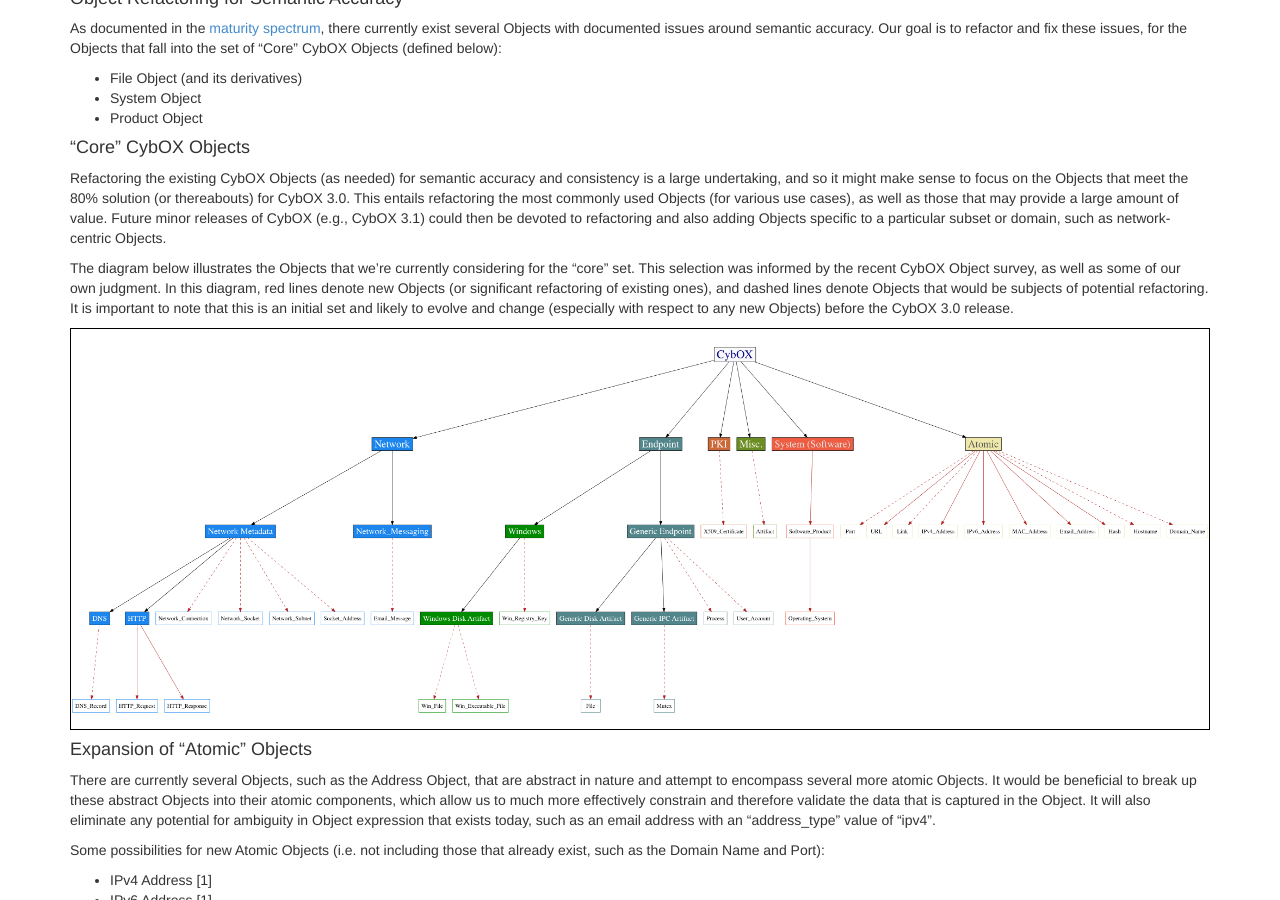
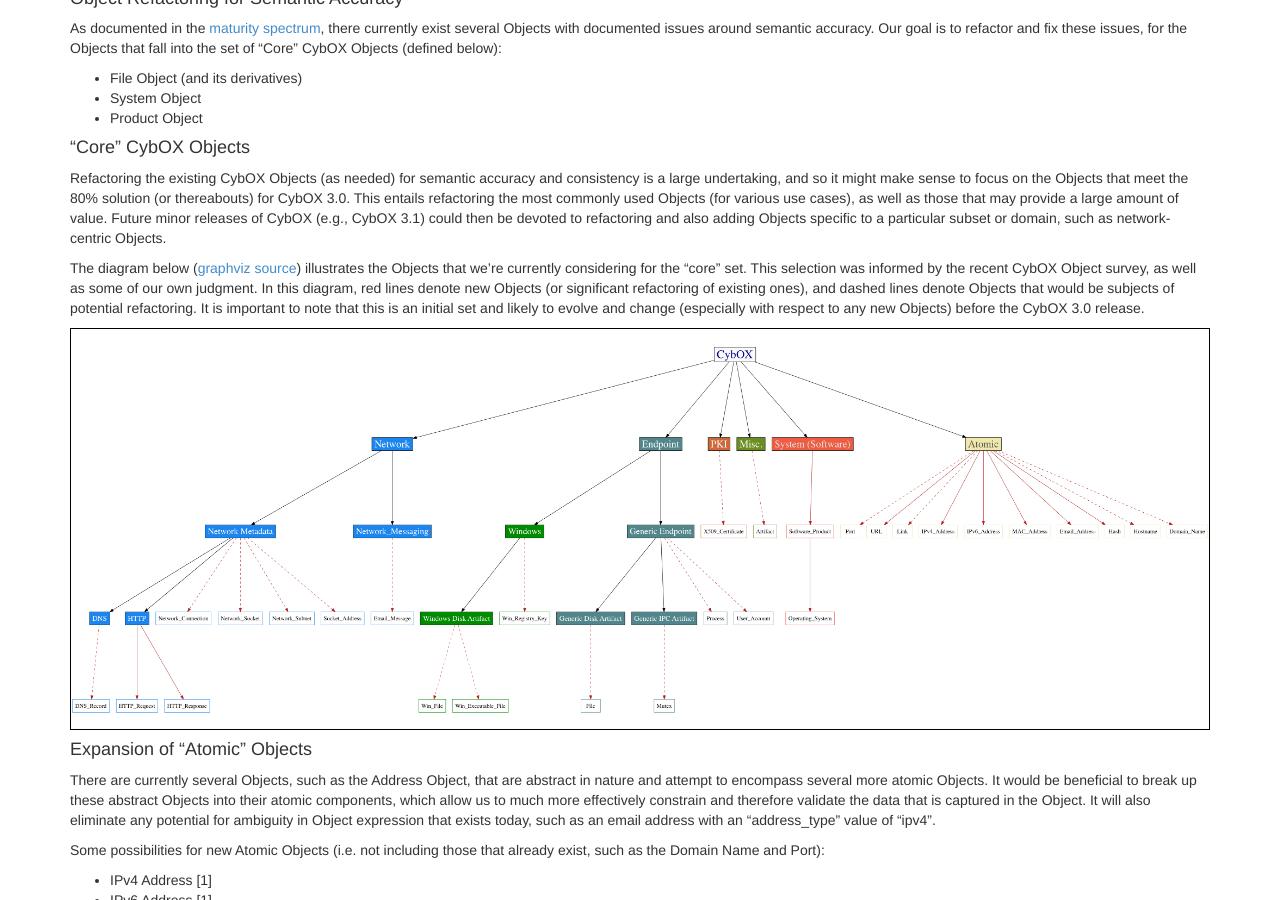
Before and after one commit to CybOXProject/cyboxproject.github.io, a Jekyll site: the page built from cybox3.0/index.md, in a window 1280 px wide and 900 px high, scrolled down 369 px. Built offline with Jekyll 4.4.1, drawn with Linux system fonts in a browser that asks for light colours; Markdown is read by kramdown in place of the engine named in the settings.

Commit message:
Added GraphViz source and link

```diff
--- a/cybox3.0/index.md
+++ b/cybox3.0/index.md
@@ -23,7 +23,7 @@
 #### "Core" CybOX Objects
 Refactoring the existing CybOX Objects (as needed) for semantic accuracy and consistency is a large undertaking, and so it might make sense to focus on the Objects that meet the 80% solution (or thereabouts) for CybOX 3.0. This entails refactoring the most commonly used Objects (for various use cases), as well as those that may provide a large amount of value. Future minor releases of CybOX (e.g., CybOX 3.1) could then be devoted to refactoring and also adding Objects specific to a particular subset or domain, such as network-centric Objects.
 
-The diagram below illustrates the Objects that we're currently considering for the "core" set. This selection was informed by the recent CybOX Object survey, as well as some of our own judgment. In this diagram, red lines denote new Objects (or significant refactoring of existing ones), and dashed lines denote Objects that would be subjects of potential refactoring. It is important to note that this is an initial set and likely to evolve and change (especially with respect to any new Objects) before the CybOX 3.0 release.
+The diagram below ([graphviz source](cybox_object_categories_3.0_core.dot)) illustrates the Objects that we're currently considering for the "core" set. This selection was informed by the recent CybOX Object survey, as well as some of our own judgment. In this diagram, red lines denote new Objects (or significant refactoring of existing ones), and dashed lines denote Objects that would be subjects of potential refactoring. It is important to note that this is an initial set and likely to evolve and change (especially with respect to any new Objects) before the CybOX 3.0 release.
 
 <a href="cybox_object_categories_3.0_core.png" target="_blank">
 <img src="cybox_object_categories_3.0_core.png" style="border:1px solid black;max-width:100%;" alt="Core CybOX Objects">
```
Also changed, not shown: 1 other file.
